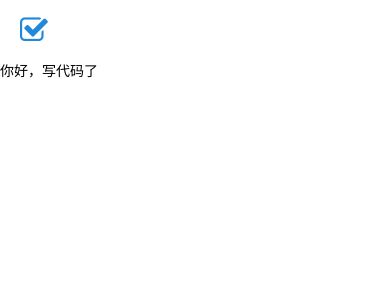
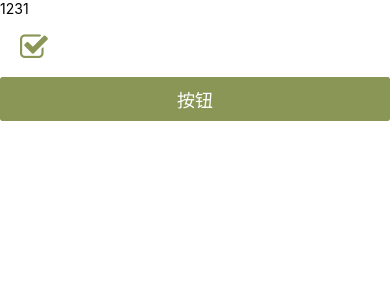
Before and after one commit to znzaznz/react-native-demo, a React Native app: screen / in a window 390 px wide. Shown: the top 300 px of the page. Built offline with nearby package versions, Linux system fonts and the light colour scheme.

Commit message:
完成theme改造

```diff
--- a/index.js
+++ b/index.js
@@ -3,7 +3,7 @@
  */
 
 import {AppRegistry} from 'react-native';
-import App from './App';
+import App from './src/App';
 import {name as appName} from './app.json';
 
 AppRegistry.registerComponent(appName, () => App);
--- a/App.jsx
+++ b/src/App.jsx
@@ -6,18 +6,29 @@
  */
 
 import React from 'react';
-import {Text} from 'react-native';
 import {SafeAreaProvider} from 'react-native-safe-area-context';
-import {CheckBox, ThemeProvider} from '@rneui/themed';
+import {CheckBox, createTheme, ThemeProvider, Button} from '@rneui/themed';
 import {NavigationContainer} from '@react-navigation/native';
+import Header from './components/Header';
+
+const theme = createTheme({
+  lightColors: {
+    primary: '#899656',
+  },
+  darkColors: {
+    primary: '#344512',
+  },
+  mode: 'light',
+});
 
 function App() {
   return (
     <NavigationContainer>
       <SafeAreaProvider>
-        <ThemeProvider>
+        <ThemeProvider theme={theme}>
+          <Header />
           <CheckBox checked size={30} />
-          <Text>你好，写代码了</Text>
+          <Button title={'按钮'} />
         </ThemeProvider>
       </SafeAreaProvider>
     </NavigationContainer>
--- /dev/null
+++ b/src/components/Header.jsx
@@ -0,0 +1,12 @@
+import React from 'react';
+import {Text, View} from 'react-native';
+
+const Header = () => {
+  return (
+    <View>
+      <Text>1231</Text>
+    </View>
+  );
+};
+
+export default Header;
--- /dev/null
+++ b/src/global/styles.js
@@ -0,0 +1 @@
+export const colors = {};
```
Also changed, not shown: 1 other file (tests, documents, lock files or other folders).
